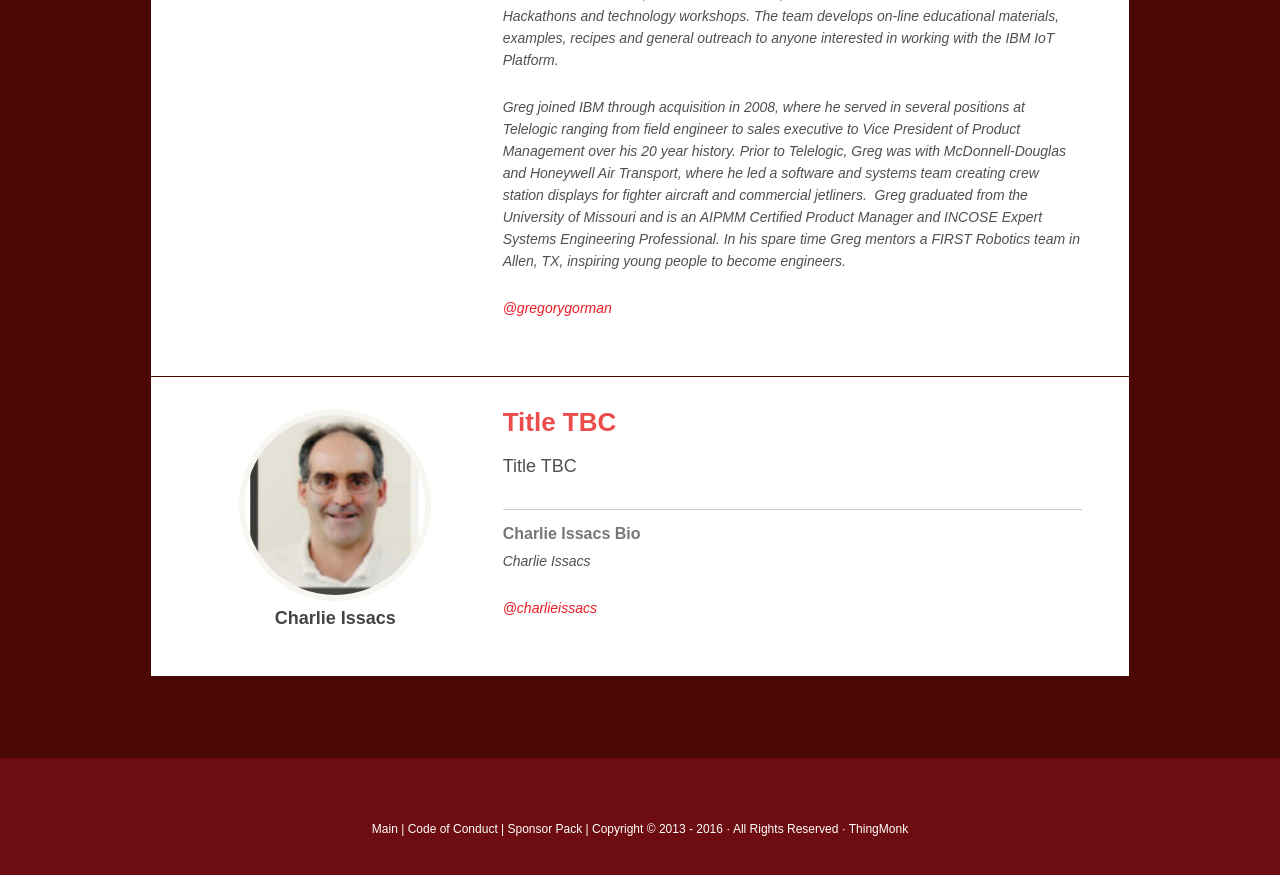
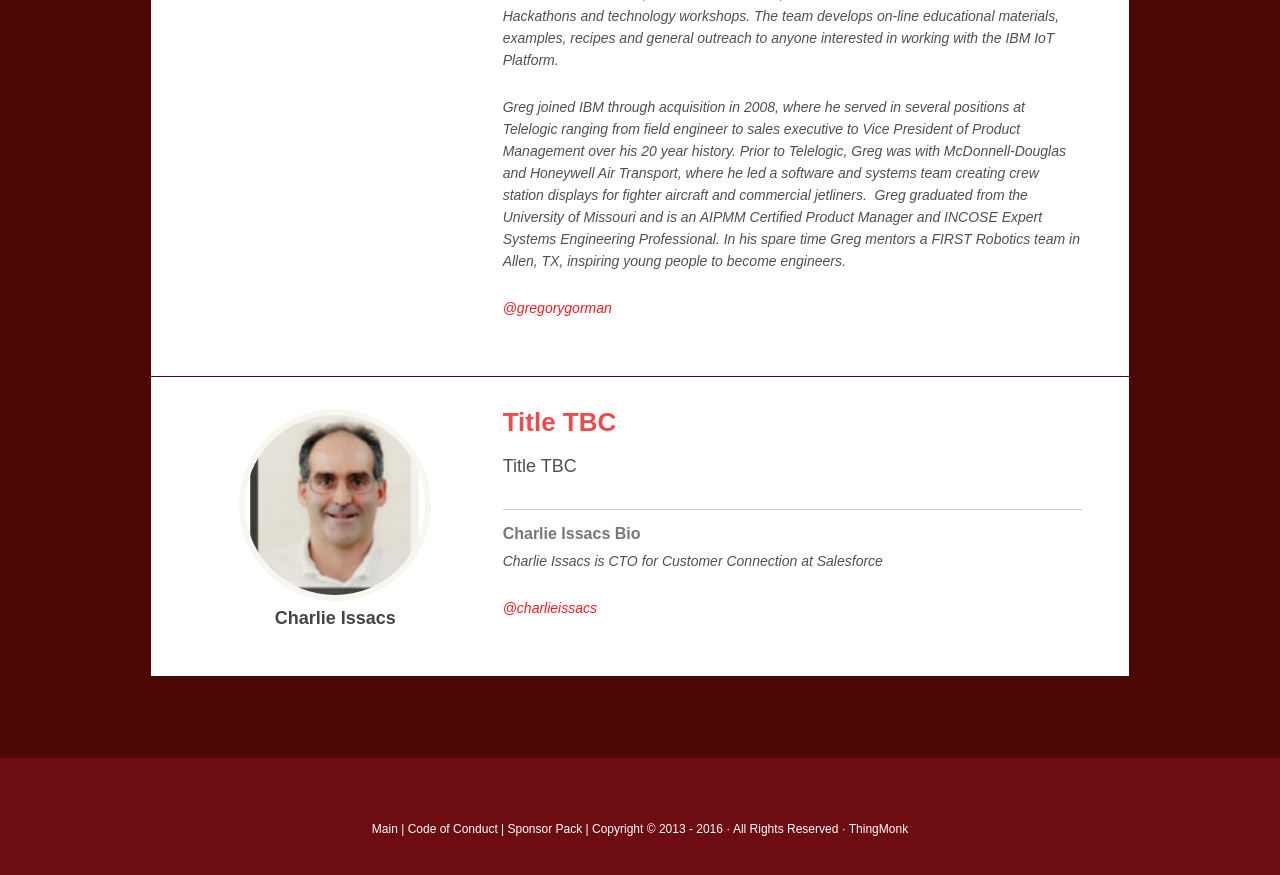
Before and after one commit to thingmonk/thingmonk.github.io, a Jekyll site: the page built from thingmonk-talks.html, in a window 1280 px wide and 900 px high, scrolled down 14582 px. Shown: the top 875 px of the window. Built offline with Jekyll 4.4.1, drawn with Linux system fonts in a browser that asks for light colours.

Commit message:
Charlie Bio

```diff
--- a/_data/speakers.yml
+++ b/_data/speakers.yml
@@ -175,7 +175,7 @@
 
 - name: Charlie Issacs
   photo: charlieissacs.jpg
-  bio: Charlie Issacs
+  bio: Charlie Issacs is CTO for Customer Connection at Salesforce
   talktitle: Title TBC
   talkabstract: Title TBC
   twitter: charlieissacs
```
